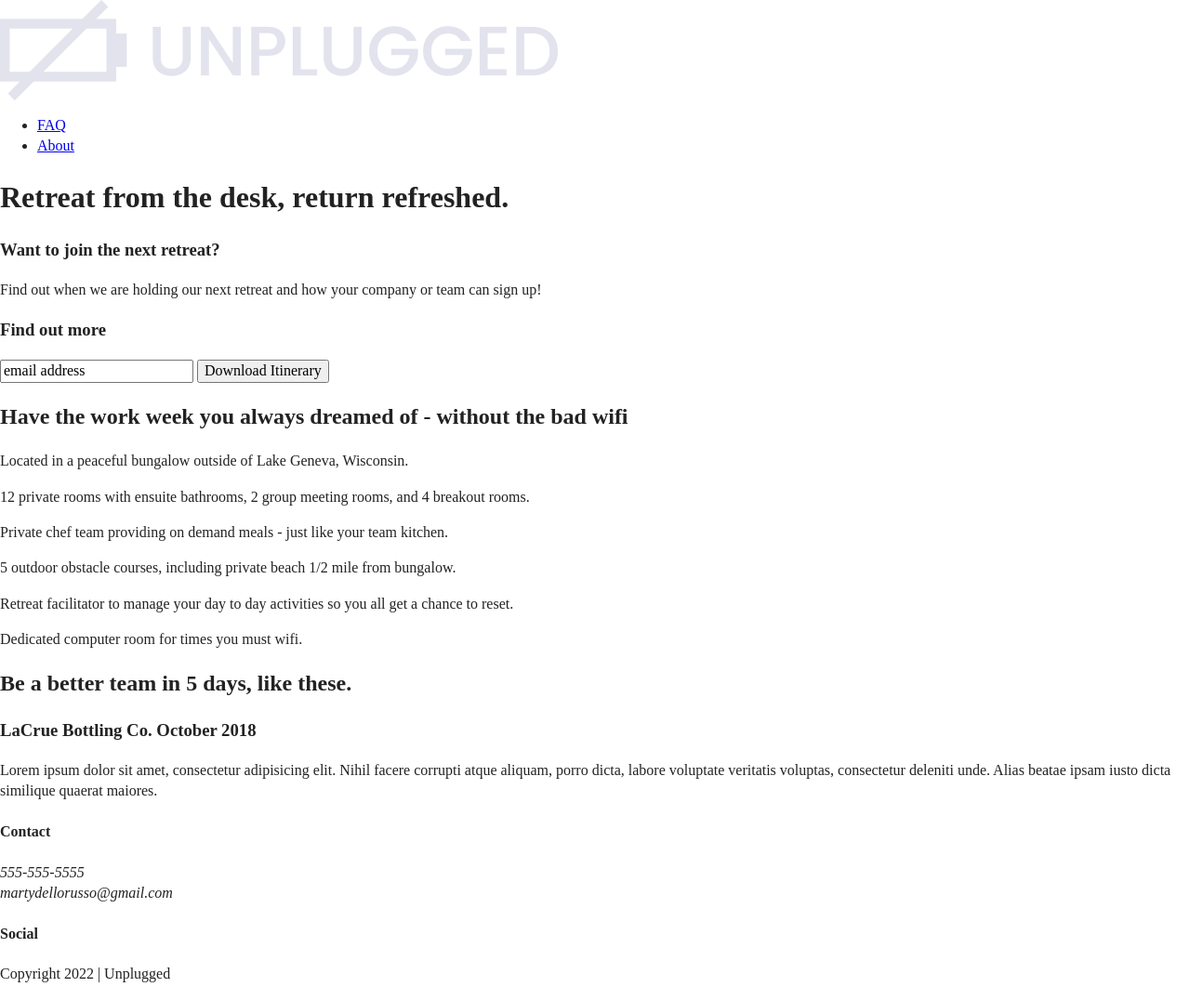
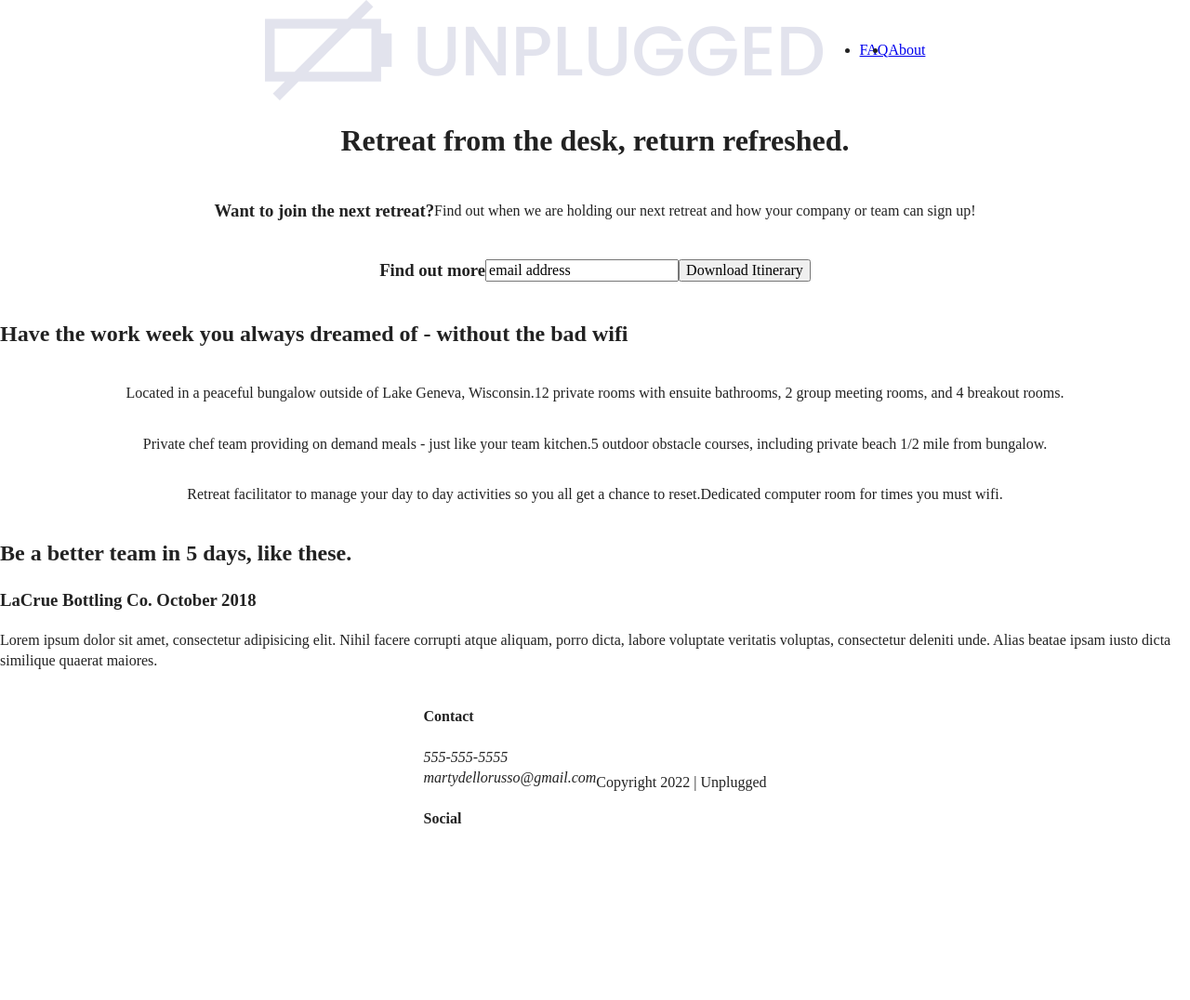
Before and after one commit to MJDellorusso/unplugged, a website: page index.html in a window 1280 px wide. Shown: the whole page at 93% size. After the commit the page ends 945 px from the top, so only its background shows below. Drawn offline with Linux system fonts and the light colour scheme.

Commit message:
Added flex properties to css

```diff
--- a/css/main.css
+++ b/css/main.css
@@ -91,6 +91,10 @@ textarea {
 
 header,
 footer {
+  display: flex;
+  justify-content: center;
+  align-items: center;
+  flex-flow: row wrap;
 
 }
 
@@ -101,6 +105,10 @@ header {
 }
 
 header .content-wrapper {
+  display: flex;
+  justify-content: center;
+  align-items: center;
+  flex-flow:row wrap ;
 
 }
 
@@ -109,10 +117,17 @@ header .content-wrapper {
 }
 
 header nav {
+  display: flex;
+  justify-content: space-around;
+  align-items: center;
+  flex-flow: row wrap;
 
 }
 
 header nav ul {
+  display: flex;
+  justify-content: center;
+  align-items: center;
 
 }
 
@@ -120,13 +135,74 @@ header nav ul li {
 
 }
 
+/* Footer Styles */
+
+footer .content-wrapper {
+
+}
+
+.footer-content {
+
+}
+
+footer .contact {
+
+}
+
+ footer .contact h4 {
+
+ }
+
+footer .contact address {
+
+}
+
+footer .social p {
+  display: flex;
+  justify-content: center;
+  align-items: center;
+
+
+}
+
+footer .social h4 {
+
+}
+
+ footer .social-icons {
+  display: flex;
+  justify-content: center;
+  align-items: center;
+
+}
+
+.social-icons p {
+
+}
+
+.social-icons a {
+
+}
+
+.copyright {
+
+}
+
+.copyright p {
+
+}
+
 /*---------------------------- Mobile styles - Homepage -------------------*/
 
 .hero-area {
+  display: flex;
+  justify-content: center;
+  align-items: center;
 
 }
 
 .hero-area .content-wrapper {
+
 
 }
 
@@ -136,11 +212,23 @@ header nav ul li {
 
 /* Aside styles */
 
+aside {
+  display: flex;
+  justify-content: center;
+  align-items: center;
+  flex-flow: row wrap;
+
+}
+
 aside .content-wrapper{
 
 }
 
 .form-description{
+  display: flex;
+  justify-content: center;
+  align-items: center;
+  flex-flow: row wrap;
 
 }
 
@@ -149,6 +237,9 @@ aside .content-wrapper{
 }
 
 .form {
+  display: flex;
+  justify-content: center;
+  align-items: center;
 
 }
 
@@ -158,7 +249,14 @@ aside .content-wrapper{
 
 /*features styles*/
 
+.features {
+  display: flex;
+  justify-content: center;
+  align-items: center;
+}
+
 .features .content-wrapper {
+
 
 }
 
@@ -166,7 +264,11 @@ aside .content-wrapper{
 
 }
 
-.features-items {
+.features .features-items {
+  display: flex;
+  justify-content: center;
+  align-items: center;
+  flex-flow: row wrap;
 
 }
 
@@ -189,7 +291,11 @@ aside .content-wrapper{
 
 /*reviews styles*/
 
-.reviews .content-wrapper {
+.reviews {
+  display: flex;
+  justify-content: center;
+  align-items: center;
+  flex-flow: row wrap;
 
 }
 
@@ -209,32 +315,13 @@ aside .content-wrapper{
 
 }
 
-/*---------------------------- Mobile styles - FAQ -------------------*/
-
-.faq .content-wrapper {
-
-}
-
-.faq h1 {
-
-}
-
-.faq-content {
-
-}
-
-.faq-content h4 {
-
-}
-
-.faq-content p {
-
-}
-
-
 /*---------------------------- Mobile styles - About -------------------*/
 
-.mission .content-wrapper {
+.mission {
+  display: flex;
+  justify-content: center;
+  align-items: center;
+  flex-flow: row wrap;
 
 }
 
@@ -258,6 +345,10 @@ aside .content-wrapper{
 }
 
 .contact-section {
+  display: flex;
+  justify-content: center;
+  align-items: center;
+  flex-flow: row wrap;
 
 }
 
@@ -284,55 +375,43 @@ aside .content-wrapper{
 .contact-content p {
 
 }
-/* Footer Styles */
 
-footer .content-wrapper {
+
+/*---------------------------- Mobile styles - FAQ -------------------*/
+
+.faq {
+  display: flex;
+  justify-content: center;
+  align-items: center;
+  flex-flow: row wrap;
 
 }
 
-.footer-content {
+.faq .content-wrapper {
+  display: flex;
+  justify-content: center;
+  align-items: center;
+  flex-flow: row wrap;
+}
+
+.faq h1 {
 
 }
 
-footer .contact {
+.faq-content {
 
 }
 
- footer .contact h4 {
-
- }
-
-footer .contact address {
+.faq-content h4 {
 
 }
 
-footer .social {
+.faq-content p {
 
 }
 
-footer .social h4 {
 
-}
 
-.social-icons {
-
-}
-
-.social-icons p {
-
-}
-
-.social-icons a {
-
-}
-
-.copyright {
-
-}
-
-.copyright p {
-
-}
 
 
 
```
